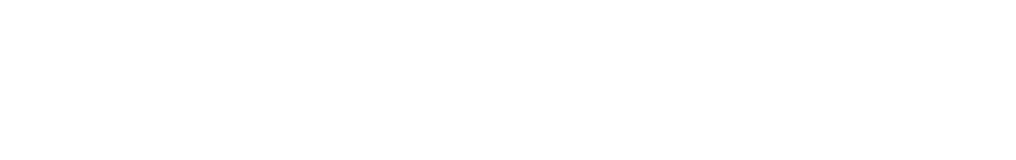
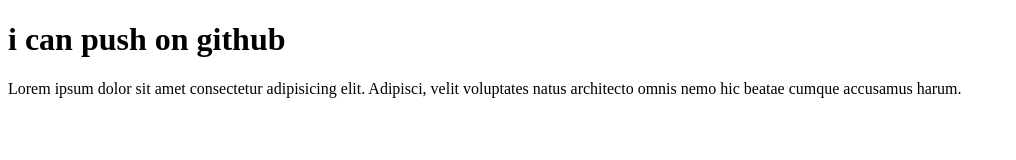
Before and after one commit to shuvo9620/my-first-repo, a plain HTML site: page index.html in a window 1280 px wide. Shown: the whole page, without its empty margins (0-1016 px from the left). Drawn offline with Linux system fonts and the light colour scheme.

Commit message:
added new code

```diff
--- a/index.html
+++ b/index.html
@@ -7,6 +7,7 @@
     <title>My First Github Repo</title>
 </head>
 <body>
-
+    <h1>i can push on github</h1>
+    <p>Lorem ipsum dolor sit amet consectetur adipisicing elit. Adipisci, velit voluptates natus architecto omnis nemo hic beatae cumque accusamus harum.</p>
 </body>
 </html>
```
